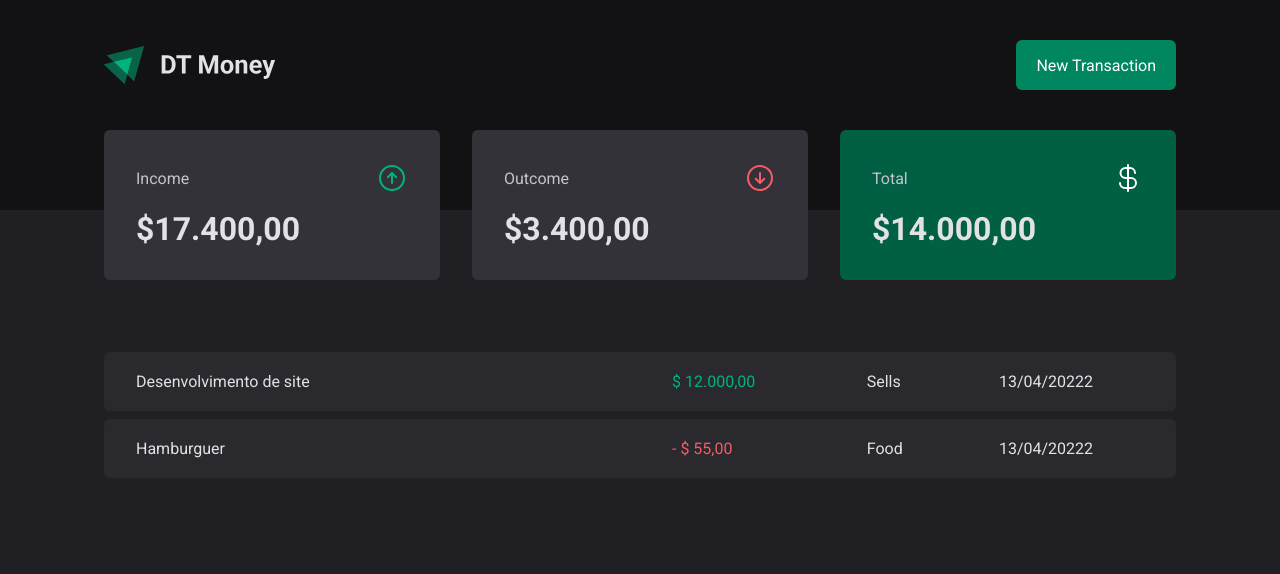
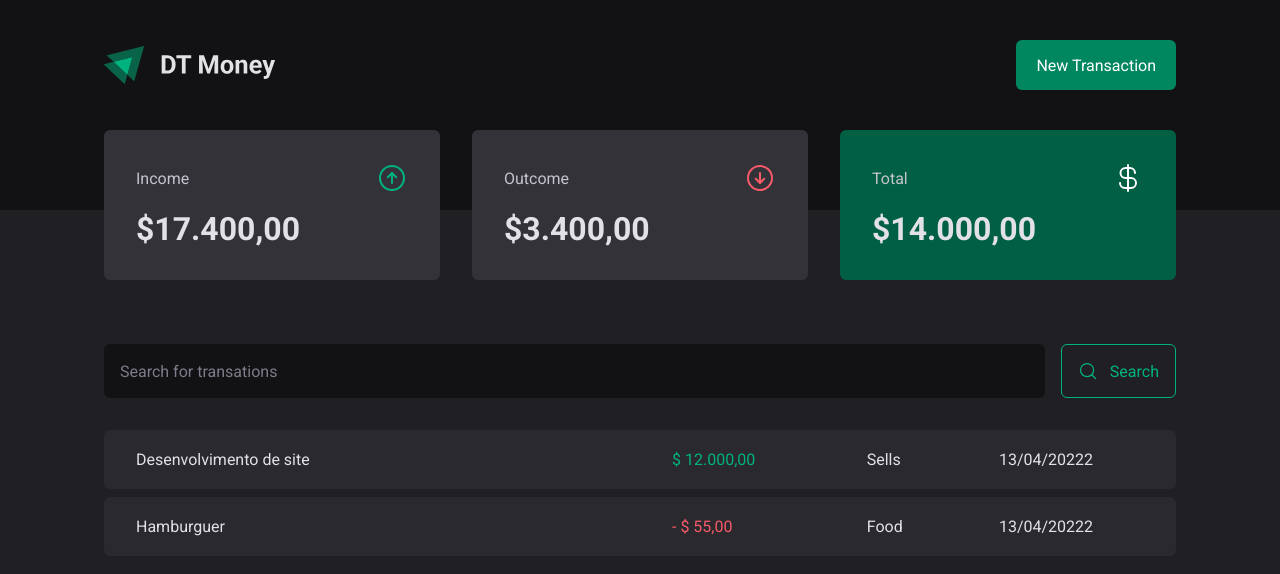
Before and after one commit to NandaoSpain/DtMoney, a React (Vite) app: page / in a window 1280 px wide. Shown: the top 574 px of the page. Built offline with nearby package versions, Linux system fonts and the light colour scheme.

Commit message:
searchform

```diff
--- /dev/null
+++ b/src/pages/Transactions/components/SearchForm/index.tsx
@@ -0,0 +1,16 @@
+import { MagnifyingGlass } from "phosphor-react";
+import { SearchFormContainer } from "./styles";
+
+export function SearchForm() {
+  return (
+    <div>
+      <SearchFormContainer>
+        <input type="text"  placeholder="Search for transations"/>
+        <button type="submit">
+          <MagnifyingGlass size={20}/>
+          Search
+        </button>
+      </SearchFormContainer>
+    </div>
+  )
+}
--- /dev/null
+++ b/src/pages/Transactions/components/SearchForm/styles.ts
@@ -0,0 +1,43 @@
+import styled from "styled-components"
+
+export const SearchFormContainer = styled.form`
+  display: flex;
+  gap: 1rem;
+
+  input {
+    flex: 1;
+    border-radius: 6px;
+    border: 0;
+    background-color: ${props => props.theme['gray-900']};
+    color: ${props => props.theme['gray-300']};
+    padding: 1rem;
+
+    &::placeholder {
+      color: ${props => props.theme['gray-500']};
+    }
+  }
+
+  button {
+    display: flex;
+    align-items: center;
+    gap: 0.75rem;
+
+    padding: 1rem;
+    background-color: transparent;
+    border: 1px solid ${props => props.theme['green-300']};
+    color: ${props => props.theme['green-300']};
+    font-weight: 400;
+    border-radius: 6px;
+    cursor: pointer;
+
+    &:hover {
+      background-color: ${props => props.theme['green-500']};
+      border-color: ${props => props.theme['green-500']};
+      color: ${props => props.theme.white};
+      transition:
+        background-color 0.2s,
+        border-color 0.2s,
+        color 0.2s;
+    }
+  }
+`
--- a/src/pages/Transactions/index.tsx
+++ b/src/pages/Transactions/index.tsx
@@ -1,5 +1,6 @@
 import { Header } from "../../components/Header";
 import { Summary } from "../../components/Summary";
+import { SearchForm } from "./components/SearchForm";
 import { PriceHighlight, TransactionsContainer, TransactionsTable } from "./styles";
 
 export function Transactions() {
@@ -8,6 +9,7 @@
       <Header />
       <Summary />
       <TransactionsContainer>
+        <SearchForm />
         <TransactionsTable>
           <tbody>
             <tr>
--- a/src/pages/Transactions/styles.ts
+++ b/src/pages/Transactions/styles.ts
@@ -11,7 +11,7 @@
   width: 100%;
   border-collapse: separate;
   border-spacing: 0 0.5rem;
-  // margin-top: 1.5rem;
+  margin-top: 1.5rem;
 
   td {
     padding: 1.25rem 2rem;
```
